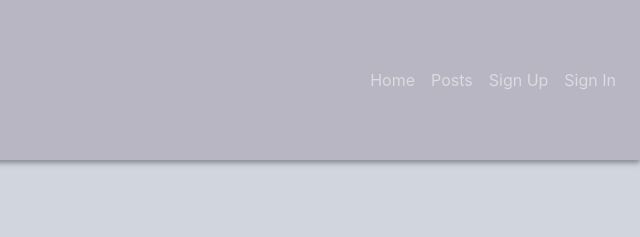
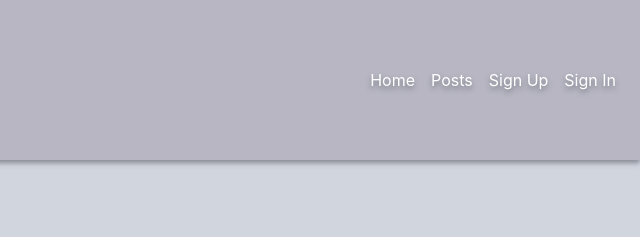
Before and after one commit to srsexton94/mutualaid-client, a React app: page / in a window 1280 px wide. Shown: the top 237 px of the page, 640-1280 px from the left. Built offline with nearby package versions, Linux system fonts and the light colour scheme.

Commit message:
Style adjustments
Add shadows and adjust header nav text color

```diff
--- a/src/components/Header/Header.js
+++ b/src/components/Header/Header.js
@@ -4,23 +4,23 @@ import Navbar from 'react-bootstrap/Navbar'
 
 const authenticatedOptions = (
   <Fragment>
-    <Nav.Link href="#create-post">Create a Post</Nav.Link>
-    <Nav.Link href="#change-password">Change Password</Nav.Link>
-    <Nav.Link href="#sign-out">Sign Out</Nav.Link>
+    <Nav.Link className="header-link" href="#create-post">Create a Post</Nav.Link>
+    <Nav.Link className="header-link" href="#change-password">Change Password</Nav.Link>
+    <Nav.Link className="header-link" href="#sign-out">Sign Out</Nav.Link>
   </Fragment>
 )
 
 const unauthenticatedOptions = (
   <Fragment>
-    <Nav.Link href="#sign-up">Sign Up</Nav.Link>
-    <Nav.Link href="#sign-in">Sign In</Nav.Link>
+    <Nav.Link className="header-link" href="#sign-up">Sign Up</Nav.Link>
+    <Nav.Link className="header-link" href="#sign-in">Sign In</Nav.Link>
   </Fragment>
 )
 
 const alwaysOptions = (
   <Fragment>
-    <Nav.Link href="#/">Home</Nav.Link>
-    <Nav.Link href="#posts">Posts</Nav.Link>
+    <Nav.Link className="header-link" href="#/">Home</Nav.Link>
+    <Nav.Link className="header-link" href="#posts">Posts</Nav.Link>
   </Fragment>
 )
 
--- a/src/index.scss
+++ b/src/index.scss
@@ -25,6 +25,7 @@ body {
 .footer {
   background-color: $banner;
   bottom: 0;
+  box-shadow: 0 -3px 5px $shadow;
   font-size: .75em;
   left: 0;
   position: fixed;
@@ -35,7 +36,12 @@ body {
 .header-main {
   background-color: $banner !important;
   box-shadow: 0 3px 5px $shadow;
-  height: 20vh;
+  min-height: 20vh;
+}
+
+.header-link {
+  color: $form !important;
+  text-shadow:  0 3px 5px $shadow;
 }
 
 .header-text {
@@ -62,6 +68,7 @@ body {
   border-bottom-left-radius: 1em;
   border-bottom-right-radius: 1em;
   border-top-right-radius: 1em;
+  box-shadow: 0 3px 5px $shadow;
   min-height: 60vh;
 
   h4 {
```
